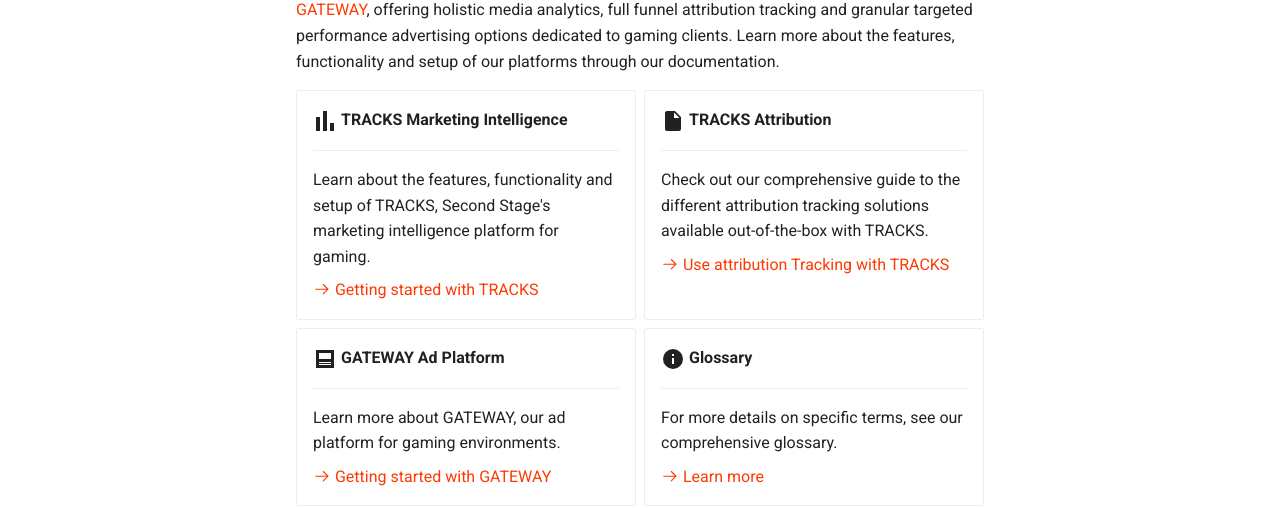
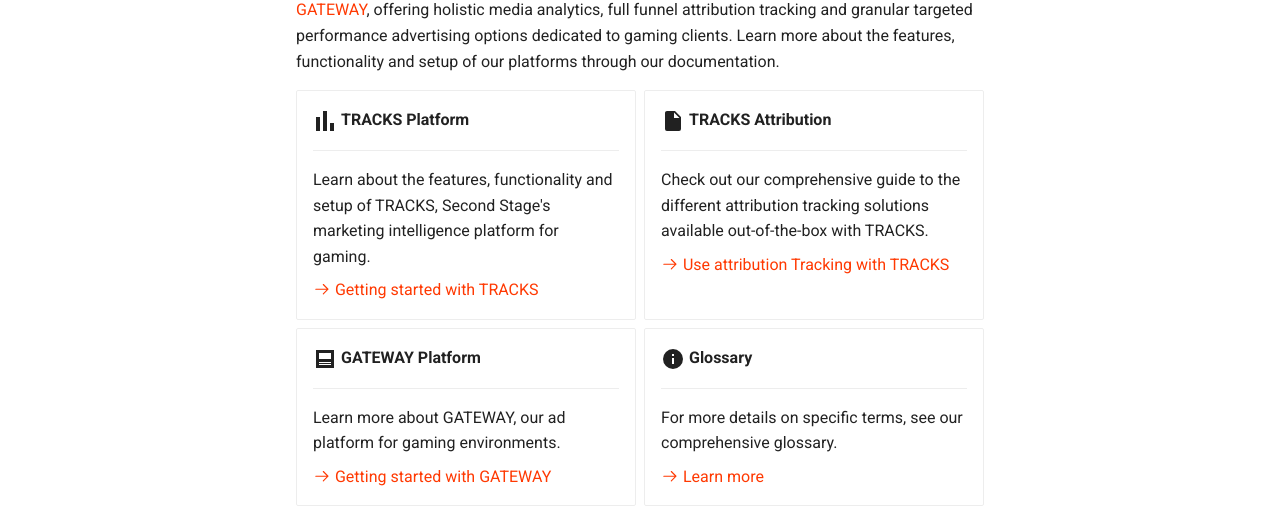
Before and after one commit to secondstage-io/tracks-documentation, an MkDocs documentation site: the page built from docs/index.md, in a window 1280 px wide and 994 px high. Shown: the part 323-831 px from the top of the window. Built offline with MkDocs 1.6.1 and Material for MkDocs 9.7.7, drawn with Linux system fonts in a browser that asks for light colours.

Commit message:
Update index.md
small wording changes

```diff
--- a/docs/index.md
+++ b/docs/index.md
@@ -7,7 +7,7 @@
 
 <div class="grid cards" markdown>
 
--   :material-poll:{ .lg .middle } __TRACKS Marketing Intelligence__
+-   :material-poll:{ .lg .middle } __TRACKS Platform__
 
     ---
 
@@ -23,7 +23,7 @@
 
     [:octicons-arrow-right-24: Use attribution Tracking with TRACKS](/tracks/attribution-tracking/)
 
--   :material-post:{ .lg .middle } __GATEWAY Ad Platform__
+-   :material-post:{ .lg .middle } __GATEWAY Platform__
 
     ---
 
```
